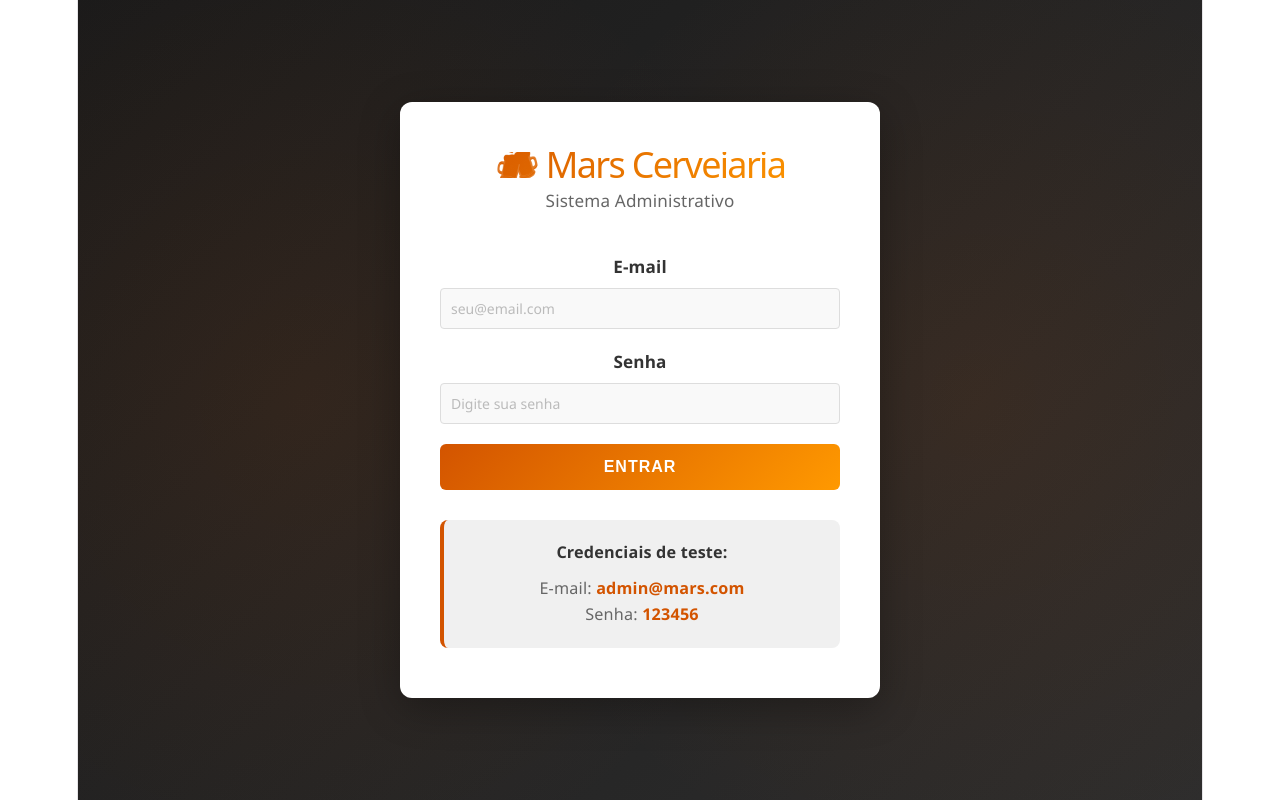
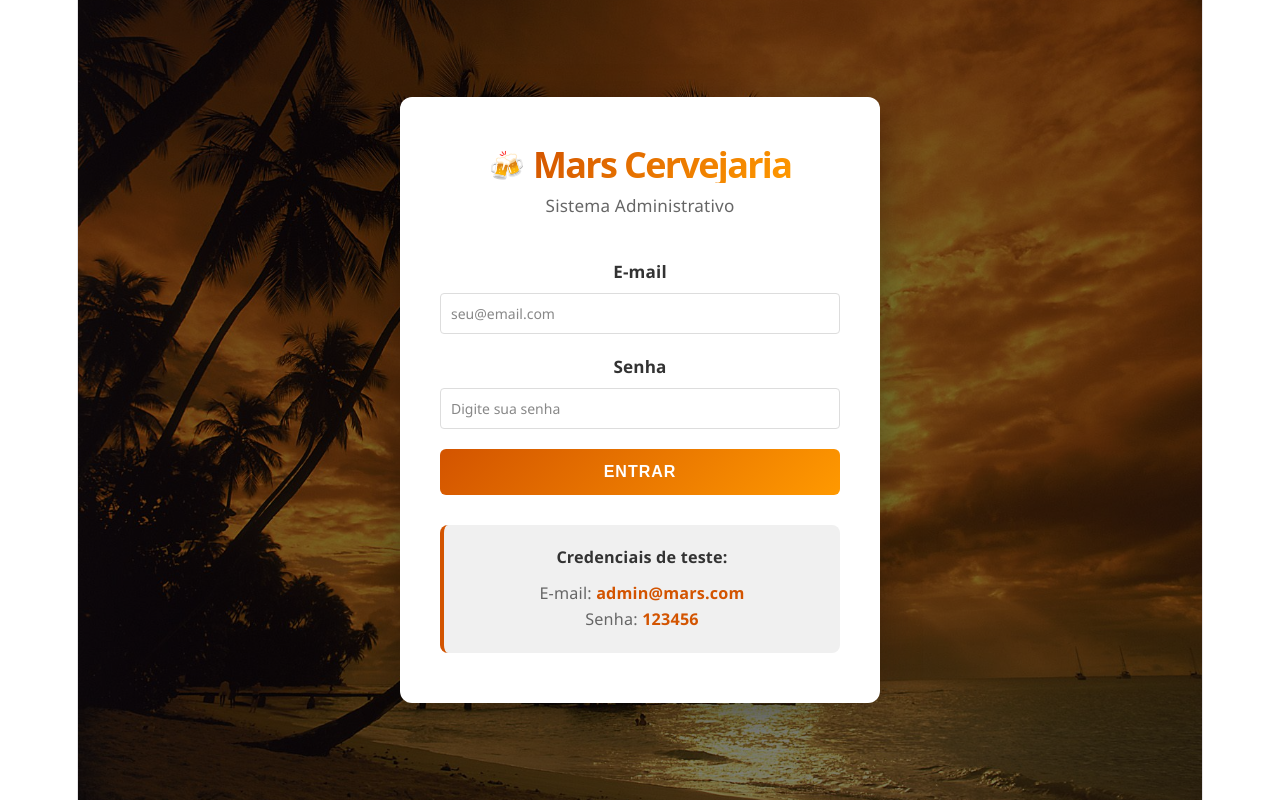
Before and after one commit to Jonathasf-s/ReactProjetoCervejaria, a React app in the folder frontend/: page / in a window 1280 px wide. Built offline with nearby package versions, Linux system fonts and the light colour scheme; the HTML template or start-up script is replaced by a standard one.

Commit message:
Correção do título na page de login/adição de um wallpaper dos templates
Adição do wallpaper de pôr do sol na page de login, além da correção do título com z-index que estava sendo tampado por um background laranja.

```diff
--- a/frontend/src/context/AuthContext.jsx
+++ b/frontend/src/context/AuthContext.jsx
@@ -7,7 +7,7 @@ export function AuthProvider({ children }) {
   const [logado, setLogado] = useState(false);
   const [carregando, setCarregando] = useState(true);
 
-  //  verifica se já existia um login salvo no navegador
+  // verifica se já existia um login salvo no navegador
   useEffect(() => {
     const usuarioSalvo = localStorage.getItem('mars_cervejaria_login');
     if (usuarioSalvo) {
@@ -16,19 +16,26 @@ export function AuthProvider({ children }) {
     setCarregando(false);
   }, []);
 
-  // simular o Login
+  // simular o Login (validação temporária com credenciais de teste)
   function entrar(email, senha) {
     if (!email || !senha) {
       alert("Por favor, preencha todos os campos obrigatórios.");
       return false;
     }
 
+    // Credenciais de teste (substituir por verificação com backend no futuro)
+    const credencialEmail = 'admin@mars.com';
+    const credencialSenha = '123456';
 
-    localStorage.setItem('mars_cervejaria_login', 'true');
-    setLogado(true);
-    return true;
+    if (email.toLowerCase() === credencialEmail && senha === credencialSenha) {
+      localStorage.setItem('mars_cervejaria_login', 'true');
+      setLogado(true);
+      return true;
+    } else {
+      alert('Credenciais inválidas. Use admin@mars.com / 123456');
+      return false;
+    }
   }
-
 
   function sair() {
     localStorage.removeItem('mars_cervejaria_login');
--- a/frontend/src/pages/Formulario/Formulario.css
+++ b/frontend/src/pages/Formulario/Formulario.css
@@ -59,11 +59,17 @@
 .form-group input,
 .form-group select {
   padding: 10px;
-  border: 1px solid #ddd;
+  border: 1px solid #333;
   border-radius: 4px;
   font-size: 14px;
   font-family: inherit;
   transition: border-color 0.2s;
+  color: #000000;
+}
+
+.form-group input::placeholder,
+.form-group select::placeholder {
+  color: #888;
 }
 
 .form-group input:focus,
--- a/frontend/src/pages/Pedidos/Pedidos.css
+++ b/frontend/src/pages/Pedidos/Pedidos.css
@@ -62,13 +62,14 @@
   font-size: 14px;
   font-family: inherit;
   transition: border-color 0.2s;
+  background-color: #fff;
 }
 
 .form-group input:focus,
 .form-group select:focus {
   outline: none;
   border-color: #d35400;
-  box-shadow: 0 0 0 3px rgba(211, 84, 0, 0.1);
+  box-shadow: 0 0 0 3px rgb(255, 255, 255);
 }
 
 /* Grupo de Botões */
--- a/frontend/src/pages/login/Login.css
+++ b/frontend/src/pages/login/Login.css
@@ -17,21 +17,24 @@
   left: 0;
   width: 100%;
   height: 100%;
-  background-image:
-    radial-gradient(circle at 20% 50%, rgba(211, 84, 0, 0.1) 0%, transparent 50%),
-    radial-gradient(circle at 80% 50%, rgba(211, 84, 0, 0.1) 0%, transparent 50%);
+  background-size: cover;
+  background-position: center;
+  background-repeat: no-repeat;
+  z-index: 0;
+  filter: brightness(0.5) saturate(0.95);
   pointer-events: none;
 }
 
 /* Box do Login */
 .login-box {
+  position: relative;
+  z-index: 2;
   background: white;
   padding: 50px 40px;
   border-radius: 12px;
   box-shadow: 0 10px 40px rgba(0, 0, 0, 0.3);
   max-width: 400px;
   width: 90%;
-  z-index: 1;
   animation: slideUp 0.5s ease-out;
 }
 
@@ -56,12 +59,34 @@
   color: #333;
   font-size: 2rem;
   margin: 0 0 10px 0;
+  display: inline-flex;
+  align-items: center;
+  justify-content: center;
+  gap: 10px;
+  line-height: 1;
+  background: none;
+  -webkit-text-fill-color: initial;
+}
+
+/* Aplicar gradiente somente ao texto (titulo) */
+.login-header .title {
   background: linear-gradient(135deg, #d35400, #ff9900);
   -webkit-background-clip: text;
   -webkit-text-fill-color: transparent;
   background-clip: text;
+  font-weight: 700;
 }
 
+.login-header .emoji {
+  display: inline-block;
+  font-size: 1.6rem;
+  line-height: 1;
+  vertical-align: middle;
+  background: none;
+  -webkit-text-fill-color: initial;
+}
+
+/* Subtítulo */
 .login-header p {
   color: #666;
   font-size: 0.95rem;
--- a/frontend/src/pages/login/login.jsx
+++ b/frontend/src/pages/login/login.jsx
@@ -1,6 +1,7 @@
 import React, { useState, useContext } from 'react';
 import { AuthContext } from '../../context/AuthContext';
 import './Login.css';
+import wallpaper from '../../assets/wallpapers/por-do-sol-na-praia-1.jpg';
 
 function Login() {
   const [email, setEmail] = useState('');
@@ -20,7 +21,10 @@ function Login() {
     <div className="login-container">
       <div className="login-box">
         <div className="login-header">
-          <h1>🍻 Mars Cervejaria</h1>
+          <h1>
+            <span className="emoji" aria-hidden="true">🍻</span>
+            <span className="title">Mars Cervejaria</span>
+          </h1>
           <p>Sistema Administrativo</p>
         </div>
 
@@ -61,7 +65,10 @@ function Login() {
         </div>
       </div>
 
-      <div className="login-background"></div>
+      <div
+        className="login-background"
+        style={{ backgroundImage: `url(${wallpaper})` }}
+      ></div>
     </div>
   );
 }
```
Also changed, not shown: frontend/src/assets/wallpapers/por-do-sol-na-praia-1.jpg (renamed from frontend/src/assets/wallpapers/Pôr-do-sol-na-Praia1.jpg).
